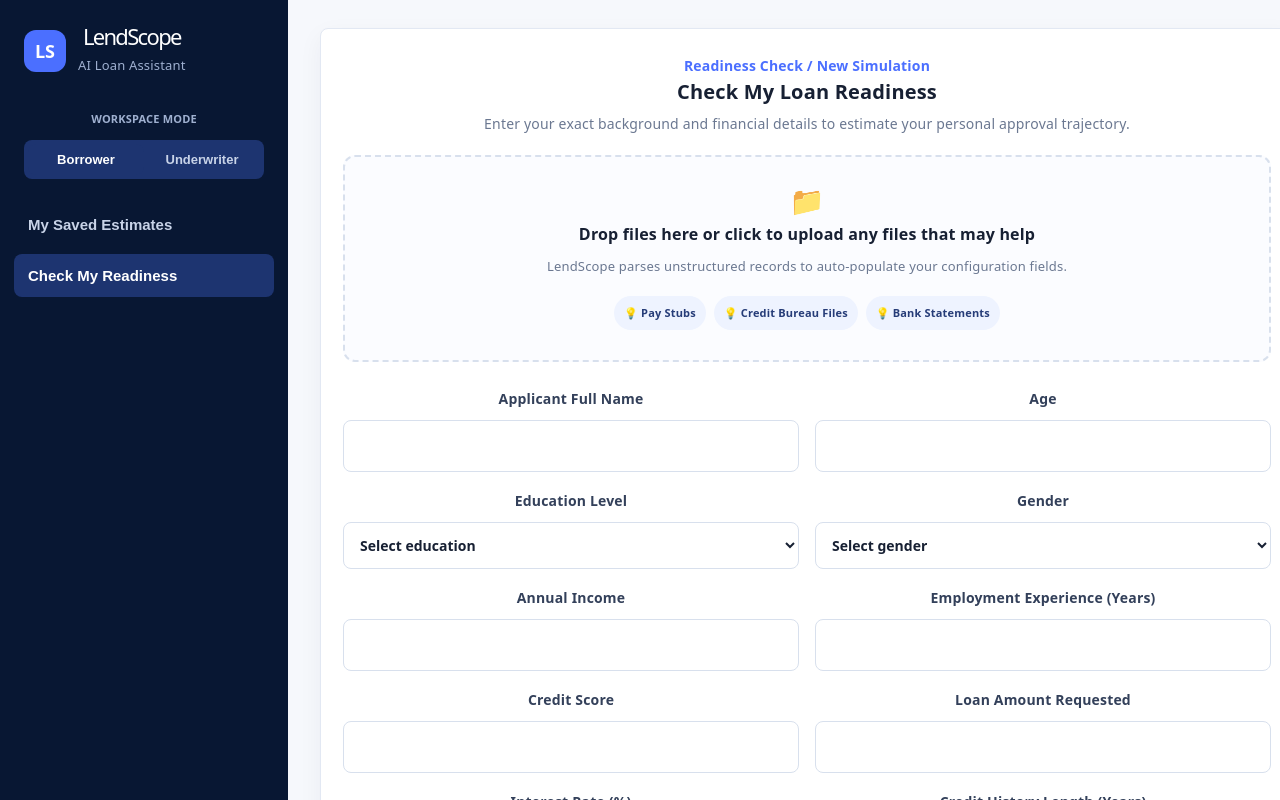
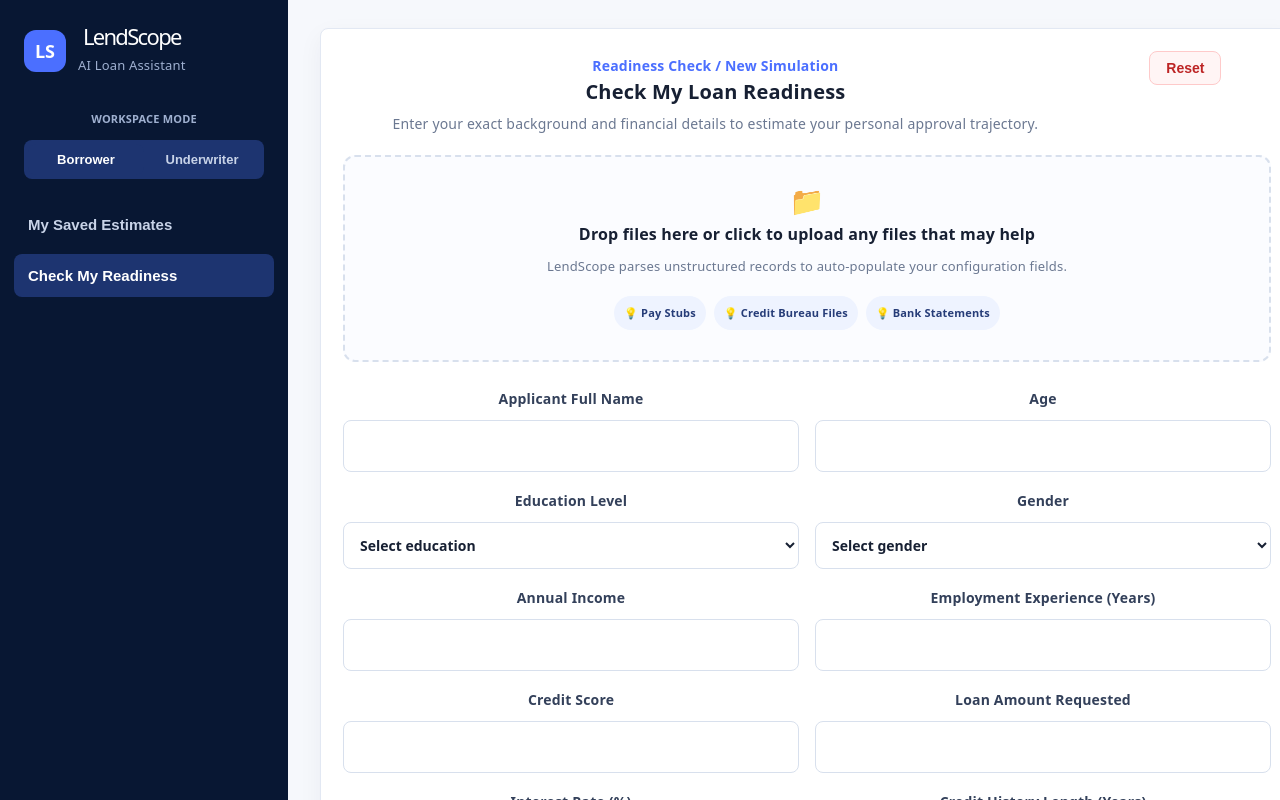
Before and after one commit to svemula10/LendScope, a React (Vite) app in the folder frontend/: page / in a window 1280 px wide. Both pictures are taken after a click on the button "New Scenario Estimate". Shown: the top 800 px of the page. Built offline with nearby package versions, Linux system fonts and the light colour scheme.

Commit message:
Add reset button for loan form and minor changes to header format

```diff
--- a/frontend/src/App.css
+++ b/frontend/src/App.css
@@ -114,7 +114,7 @@
 
 .topbar {
   display: flex;
-  justify-content: space-between;
+  justify-content: space-around;
   gap: 24px;
   align-items: flex-start;
   margin-bottom: 22px;
@@ -177,7 +177,7 @@
 
 /* Let the empty state fill the view area */
 .empty-state {
-  width: 100%; /* Changed from max-width: 720px */
+  width: 98%; /* Changed from max-width: 720px */
 }
 
 .dashboard-list-card {
--- a/frontend/src/App.tsx
+++ b/frontend/src/App.tsx
@@ -262,6 +262,11 @@ function App() {
     setActiveView("application");
   }
 
+  function resetForm() {
+    setFormData(emptyForm);
+    setError("");
+  }
+
   function updateField(name: keyof LoanForm, value: string | number) {
     setFormData((current) => {
       let parsedValue: number | string = value;
@@ -455,6 +460,7 @@ function App() {
             error={error}
             currentMode={currentMode as Mode}
             onDocumentExtracted={handleDocumentExtraction}
+            onReset={resetForm}
           />
         )}
 
--- a/frontend/src/components/LoanForm.tsx
+++ b/frontend/src/components/LoanForm.tsx
@@ -10,6 +10,7 @@ interface LoanFormProps {
   error: string;
   currentMode: Mode;
   onDocumentExtracted: (data: Partial<LoanFormType>) => void;
+  onReset: () => void;
 }
 
 export default function LoanForm({
@@ -20,13 +21,14 @@ export default function LoanForm({
   error,
   currentMode,
   onDocumentExtracted,
+  onReset,
 }: LoanFormProps) {
   const isBorrower = currentMode === "borrower";
 
   return (
     <div className="panel application-panel">
       {/* Restored to your classic V1 header styling with original matching emojis */}
-      <div className="panel-header">
+      <div className="panel-header" style={{ display: "flex", justifyContent: "space-around", alignItems: "flex-start", gap: "12px" }}>
           <div>
             <span className="eyebrow">
               {isBorrower ? "Readiness Check / New Simulation" : "Applications / New Review"}
@@ -38,6 +40,25 @@ export default function LoanForm({
                 : "Enter borrower details, run the risk model, then review the compliance dashboard."}
             </p>
           </div>
+          <button
+            type="button"
+            onClick={onReset}
+            className="secondary-button"
+            style={{
+                padding: "8px 16px",
+                borderRadius: "8px",
+                whiteSpace: "nowrap",
+                background: "#fff5f5",
+                color: "#bd2525",
+                border: "1px solid #fecaca",
+                fontSize: "14px",
+                fontWeight: 600,
+                cursor: "pointer",
+                transition: "all 0.2s ease-in-out",
+              }}
+          >
+            Reset
+          </button>
         </div>
 
       {/* The Upload Box sits directly in the panel frame */}
```
